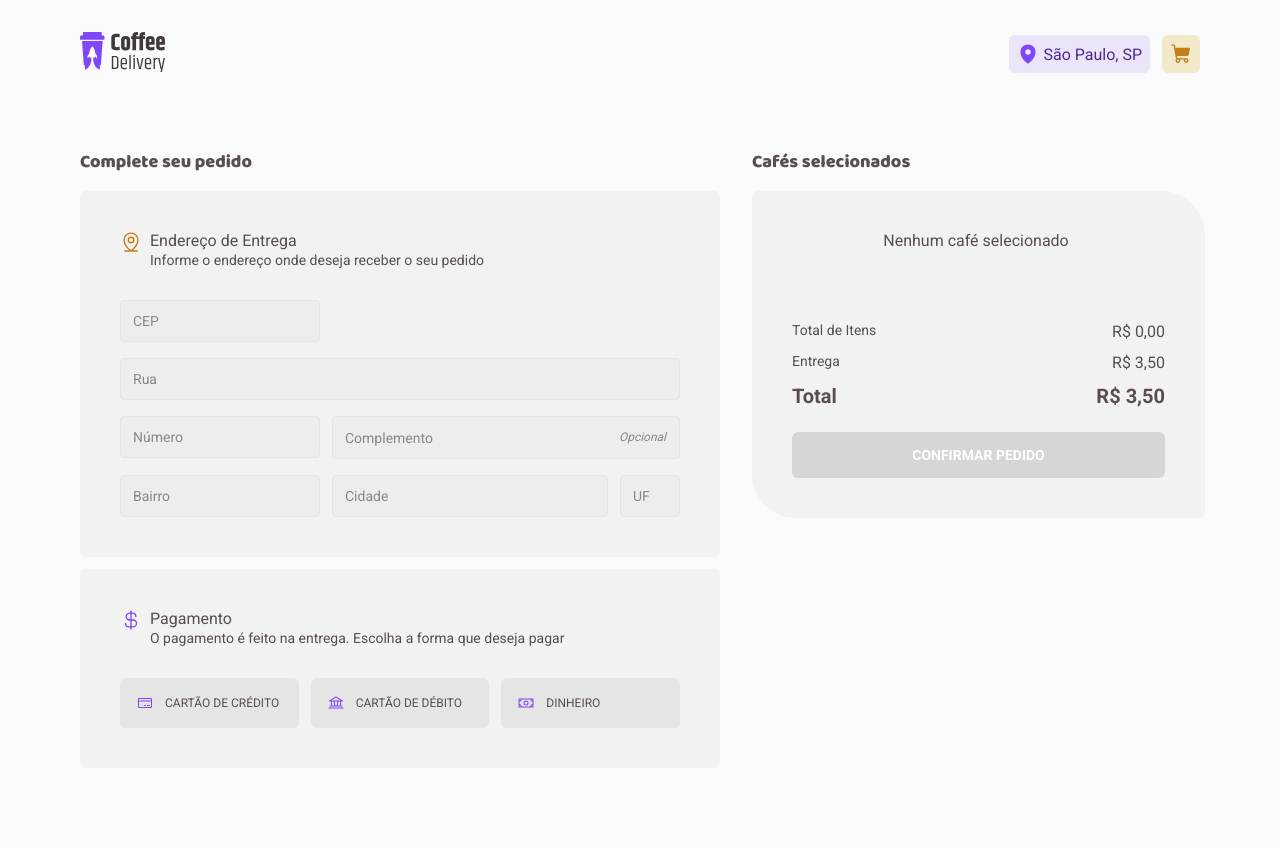
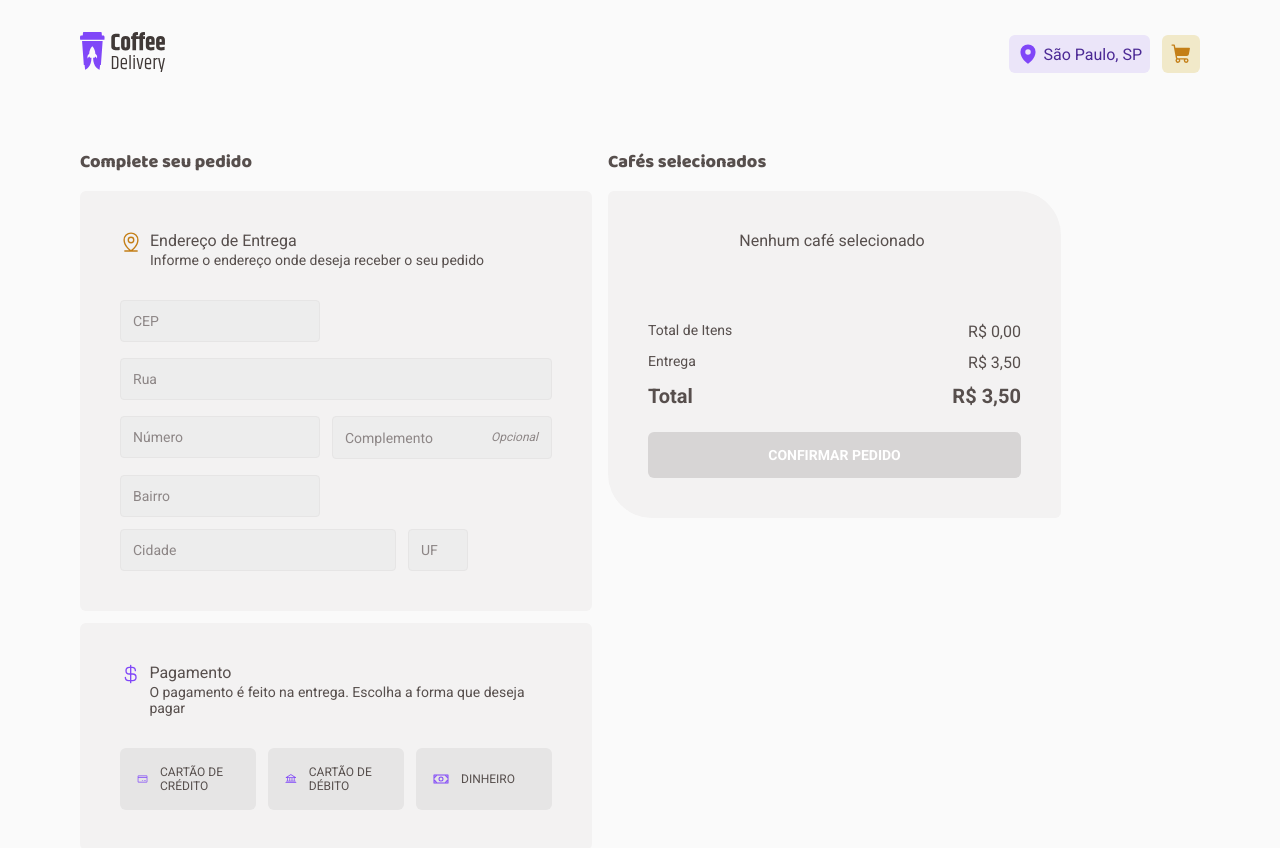
Before and after one commit to 300Marco/coffee-delivery, a React (Vite) app: page /checkout in a window 1280 px wide. Shown: the top 848 px of the page. Before the commit the page ends 800 px from the top, so only its background shows below. Built offline with nearby package versions, Linux system fonts and the light colour scheme.

Commit message:
Final responsiveness tweaks, I hope

```diff
--- a/src/pages/Checkout/styles.ts
+++ b/src/pages/Checkout/styles.ts
@@ -9,6 +9,10 @@ export const CheckoutContainer = styled.main`
 
   display: flex;
   gap: 2rem;
+
+  @media (min-width: 1024px) and (max-width: 1439px) {
+    gap: 1rem;
+  }
 
   @media (min-width: 768px) and (max-width: 1023px) {
     flex-direction: column-reverse;
@@ -39,6 +43,10 @@ export const FormContainer = styled.div`
   display: flex;
   flex-direction: column;
   gap: 0.75rem;
+
+  @media (min-width: 1024px) and (max-width: 1439px) {
+    width: 32rem;
+  }
 
   @media (min-width: 768px) and (max-width: 1023px) {
     align-items: center;
@@ -187,6 +195,10 @@ const BaseDivDisplay = styled.div`
 
   span {
     color: ${(props) => props.theme['red-alert']};
+  }
+
+  @media (min-width: 1024px) and (max-width: 1439px) {
+    flex-wrap: wrap;
   }
 
   @media ${device.mobileL} {
```
